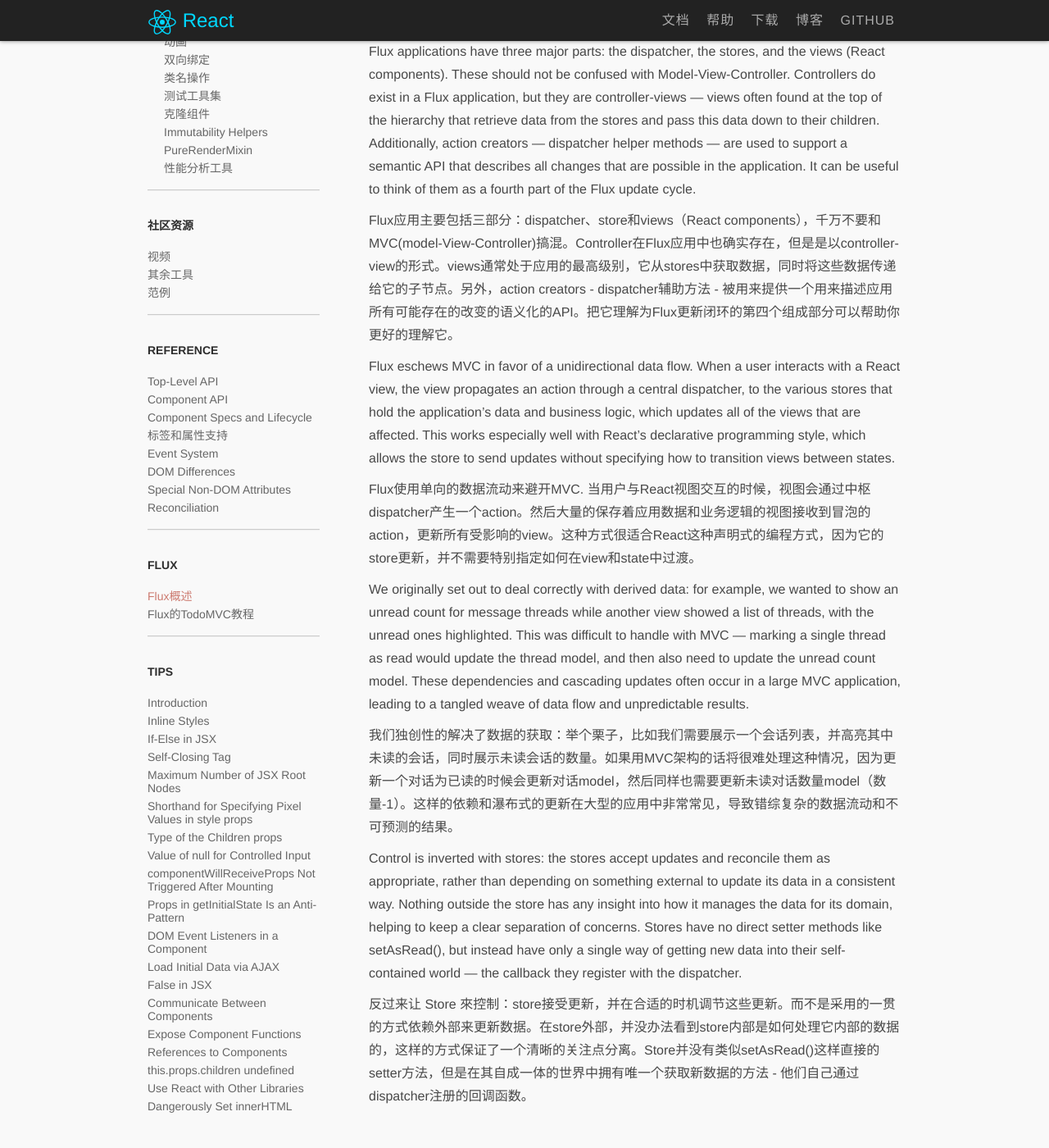
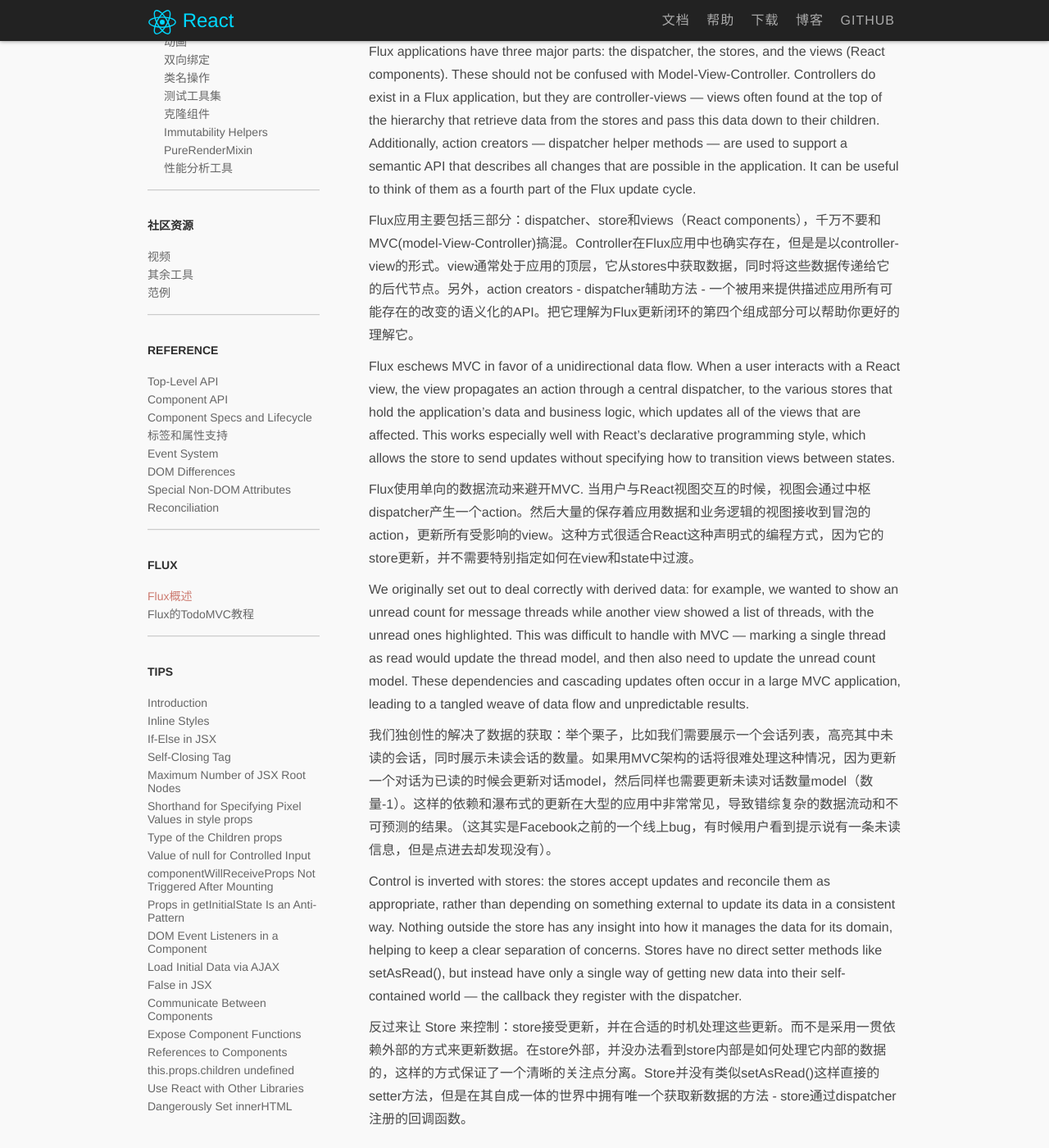
Before and after one commit to yaoshanliang/react-docs, a Jekyll site: the page built from zh/docs/flux-overview.zh-CN.md, in a window 1280 px wide and 1400 px high, scrolled down 547 px. Shown: the whole window at 82% size. Built offline with Jekyll 4.4.1, drawn with Linux system fonts in a browser that asks for light colours; Markdown is read by kramdown in place of the engine named in the settings; comment, search, counter and statistics services are not loaded; some of the changed text lies outside the part shown.

Commit message:
修改flux overview的不通顺的地方以及错别字

````diff
--- a/zh/docs/flux-overview.zh-CN.md
+++ b/zh/docs/flux-overview.zh-CN.md
@@ -13,11 +13,11 @@ This page has been moved to the Flux website. [View it there](http://facebook.gi
 
 Flux is the application architecture that Facebook uses for building client-side web applications. It complements React's composable view components by utilizing a unidirectional data flow. It's more of a pattern rather than a formal framework, and you can start using Flux immediately without a lot of new code.
 
-Flux是Facebook用来构建用户端的web应用的应用程序体系架构。它通过利用数据的单向流动为React的可复用的视图组件提供了补充。相比于形式化的框架它更像是一个架构思想，不需要很多新的代码你就可以马上使用Flux构建你的应用。
+Flux是Facebook用来构建用户端的web应用的应用程序体系架构。它通过利用数据的单向流动为React的可复用的视图组件提供了补充。相比于形式化的框架它更像是一个架构思想，不需要太多新的代码你就可以马上使用Flux构建你的应用。
 
 Flux applications have three major parts: the dispatcher, the stores, and the views (React components). These should not be confused with Model-View-Controller. Controllers do exist in a Flux application, but they are controller-views — views often found at the top of the hierarchy that retrieve data from the stores and pass this data down to their children. Additionally, action creators — dispatcher helper methods — are used to support a semantic API that describes all changes that are possible in the application. It can be useful to think of them as a fourth part of the Flux update cycle.
 
-Flux应用主要包括三部分：dispatcher、store和views（React components），千万不要和MVC(model-View-Controller)搞混。Controller在Flux应用中也确实存在，但是是以controller-view的形式。views通常处于应用的最高级别，它从stores中获取数据，同时将这些数据传递给它的子节点。另外，action creators - dispatcher辅助方法 - 被用来提供一个用来描述应用所有可能存在的改变的语义化的API。把它理解为Flux更新闭环的第四个组成部分可以帮助你更好的理解它。
+Flux应用主要包括三部分：dispatcher、store和views（React components），千万不要和MVC(model-View-Controller)搞混。Controller在Flux应用中也确实存在，但是是以controller-view的形式。view通常处于应用的顶层，它从stores中获取数据，同时将这些数据传递给它的后代节点。另外，action creators - dispatcher辅助方法 - 一个被用来提供描述应用所有可能存在的改变的语义化的API。把它理解为Flux更新闭环的第四个组成部分可以帮助你更好的理解它。
 
 
 Flux eschews MVC in favor of a unidirectional data flow. When a user interacts with a React view, the view propagates an action through a central dispatcher, to the various stores that hold the application's data and business logic, which updates all of the views that are affected. This works especially well with React's declarative programming style, which allows the store to send updates without specifying how to transition views between states.
@@ -26,16 +26,16 @@ Flux使用单向的数据流动来避开MVC. 当用户与React视图交互的时
 
 We originally set out to deal correctly with derived data: for example, we wanted to show an unread count for message threads while another view showed a list of threads, with the unread ones highlighted. This was difficult to handle with MVC — marking a single thread as read would update the thread model, and then also need to update the unread count model. These dependencies and cascading updates often occur in a large MVC application, leading to a tangled weave of data flow and unpredictable results.
 
-我们独创性的解决了数据的获取：举个栗子，比如我们需要展示一个会话列表，并高亮其中未读的会话，同时展示未读会话的数量。如果用MVC架构的话将很难处理这种情况，因为更新一个对话为已读的时候会更新对话model，然后同样也需要更新未读对话数量model（数量-1）。这样的依赖和瀑布式的更新在大型的应用中非常常见，导致错综复杂的数据流动和不可预测的结果。
+我们独创性的解决了数据的获取：举个栗子，比如我们需要展示一个会话列表，高亮其中未读的会话，同时展示未读会话的数量。如果用MVC架构的话将很难处理这种情况，因为更新一个对话为已读的时候会更新对话model，然后同样也需要更新未读对话数量model（数量-1）。这样的依赖和瀑布式的更新在大型的应用中非常常见，导致错综复杂的数据流动和不可预测的结果。（这其实是Facebook之前的一个线上bug，有时候用户看到提示说有一条未读信息，但是点进去却发现没有）。
 
 
 Control is inverted with stores: the stores accept updates and reconcile them as appropriate, rather than depending on something external to update its data in a consistent way. Nothing outside the store has any insight into how it manages the data for its domain, helping to keep a clear separation of concerns. Stores have no direct setter methods like setAsRead(), but instead have only a single way of getting new data into their self-contained world — the callback they register with the dispatcher.
 
-反过来让 Store 來控制：store接受更新，并在合适的时机调节这些更新。而不是采用的一贯的方式依赖外部来更新数据。在store外部，并没办法看到store内部是如何处理它内部的数据的，这样的方式保证了一个清晰的关注点分离。Store并没有类似setAsRead()这样直接的setter方法，但是在其自成一体的世界中拥有唯一个获取新数据的方法 - 他们自己通过dispatcher注册的回调函数。
+反过来让 Store 来控制：store接受更新，并在合适的时机处理这些更新。而不是采用一贯依赖外部的方式来更新数据。在store外部，并没办法看到store内部是如何处理它内部的数据的，这样的方式保证了一个清晰的关注点分离。Store并没有类似setAsRead()这样直接的setter方法，但是在其自成一体的世界中拥有唯一个获取新数据的方法 - store通过dispatcher注册的回调函数。
 
 ###Structure and Data Flow
 
-###结构和数据流
+###Structure and Data Flow
 
 Data in a Flux application flows in a single direction:
 
@@ -58,7 +58,7 @@ The views may cause a new action to be propagated through the system in response
 
 All data flows through the dispatcher as a central hub. Actions are provided to the dispatcher in an _action creator_ method, and most often originate from user interactions with the views. The dispatcher then invokes the callbacks that the stores have registered with it, dispatching actions to all stores. Within their registered callbacks, stores respond to whichever actions are relevant to the state they maintain. The stores then emit a _change_ event to alert the controller-views that a change to the data layer has occurred. Controller-views listen for these events and retrieve data from the stores in an event handler. The controller-views call their own `setState()` method, causing a re-rendering of themselves and all of their descendants in the component tree.
 
-所有的数据的流动都通过中枢dispatcher。Action可以通过_action creator_产生并被提供给dispatcher，但多数情况下action是通过用户与views的交互产生。dispaer接收到action并执行那些已经注册的回调，向所有stores分发action。通过注册的回调，store响应那些与他们所保存的状态有关的action。然后store会触发一个 _change_ 事件，来提醒controller-views数据已经发生了改变。Controller-views监听这些事件并重新从store中获取数据。这些controller-views调用他们自己的`setState()`方法，重新渲染自身以及组件树上的所有子代组件。
+所有的数据的流动都通过中枢dispatcher。Action可以通过_action creator_产生并被提供给dispatcher，但多数情况下action是通过用户与views的交互产生。dispaer接收到action并执行那些已经注册的回调，向所有stores分发action。通过注册的回调，store响应那些与他们所保存的状态有关的action。然后store会触发一个 _change_ 事件，来提醒controller-views数据已经发生了改变。Controller-views监听这些事件并重新从store中获取数据。这些controller-views调用他们自己的`setState()`方法，重新渲染自身以及组件树上的所有后代组件。
 
 <figure>
   <img width="650" src="http://facebook.github.io/flux/img/flux-simple-f8-diagram-explained-1300w.png" alt="unidirectional data flow in Flux">
@@ -67,7 +67,7 @@ All data flows through the dispatcher as a central hub. Actions are provided to
 
 This structure allows us to reason easily about our application in a way that is reminiscent of functional reactive programming, or more specifically data-flow programming or flow-based programming, where data flows through the application in a single direction — there are no two-way bindings. Application state is maintained only in the stores, allowing the different parts of the application to remain highly decoupled. Where dependencies do occur between stores, they are kept in a strict hierarchy, with synchronous updates managed by the dispatcher.
 
-这种的响应式编程，或者更准确的说数据流编程亦或基于数据流的编程，可以使我们很容易去推断我们的应用。因为我们的应用中数据是单项流动的，不存在双向绑定。应用的状态只保存在store中，这就允许应用中不同部分保持高度的低耦合。虽然依赖在store中确实存在，但他们之间保持着严格的等级制度，并通过dispacher来管理同步更新。
+这种的响应式编程，或者更准确的说数据流编程亦或基于数据流的编程，可以使我们很容易去推断我们的应用是如何工作的。因为我们的应用中数据是单项流动的，不存在双向绑定。应用的状态只保存在store中，这就允许应用中不同部分保持高度的低耦合。虽然依赖在store中也确实存在，但他们之间保持着严格的等级制度，并通过dispacher来管理同步更新。
 
 We found that two-way data bindings led to cascading updates, where changing one object led to another object changing, which could also trigger more updates. As applications grew, these cascading updates made it very difficult to predict what would change as the result of one user interaction. When updates can only change data within a single round, the system as a whole becomes more predictable.
 
@@ -106,25 +106,25 @@ For example, Facebook's Lookback Video Editor utilized a TimeStore that kept tra
 
 As mentioned above, a store registers itself with the dispatcher and provides it with a callback. This callback receives the action as a parameter. Within the store's registered callback, a switch statement based on the action's type is used to interpret the action and to provide the proper hooks into the store's internal methods. This allows an action to result in an update to the state of the store, via the dispatcher. After the stores are updated, they broadcast an event declaring that their state has changed, so the views may query the new state and update themselves.
 
-就像上面所说的，store在dispacher中注册，并提供相应地回调。回调会接收action并把它当成自己的一个参数。当action被触发，回调函数会使用swhich语句来解析action中得type参数，并在合适的type下提供钩子来执行内部方法。这就允许action通过dispacher来相应store中的state更新。store更新完成之后，会向应用中广播一个change事件，views可以选择响应事件来重新获取新的数据并更新。
+就像上面所说的，store在dispacher中注册，并提供相应地回调。回调会接收action并把它当成自己的一个参数。当action被触发，回调函数会使用swich语句来解析action中的type参数，并在合适的type下提供钩子来执行内部方法。这就允许action通过dispacher来响应store中的state更新。store更新完成之后，会向应用中广播一个change事件，views可以选择响应事件来重新获取新的数据并更新。
 
 ###Views and Controller-Views
 ###Views and Controller-Views
 React provides the kind of composable and freely re-renderable views we need for the view layer. Close to the top of the nested view hierarchy, a special kind of view listens for events that are broadcast by the stores that it depends on. We call this a controller-view, as it provides the glue code to get the data from the stores and to pass this data down the chain of its descendants. We might have one of these controller-views governing any significant section of the page.
 
-React提供了一种可组合式的view让我们可以自由组合展示层。在接近顶层的地方，有些view需要监听所依赖的store的广播事件。我们称之为controller-view，因为他们提供了中介代码来从store中获取数据，并向下层层传递这些数据。我们会利用这些controller-views来处理页面上某些部分。
+React提供了一种可组合式的view让我们可以自由组合展示层。在接近顶层的地方，有些view需要监听所依赖的store的广播事件。我们称之为controller-view，因为他们提供了胶水代码来从store中获取数据，并向下层层传递这些数据。我们会利用这些controller-views来处理页面上某些重要部分。
 
 When it receives the event from the store, it first requests the new data it needs via the stores' public getter methods. It then calls its own setState() or forceUpdate() methods, causing its render() method and the render() method of all its descendants to run.
 
-当它接收到store的广播事件后，它首先会通过store的公共getter方法来获取所需的数据，然后调用自身的setState() 或 forceUpdate()方法来促使自身和子代的重新渲染。
+当它接收到store的广播事件后，它首先会通过store的公共getter方法来获取所需的数据，然后调用自身的setState() 或 forceUpdate()方法来促使自身和后代的重新渲染。
 
 We often pass the entire state of the store down the chain of views in a single object, allowing different descendants to use what they need. In addition to keeping the controller-like behavior at the top of the hierarchy, and thus keeping our descendant views as functionally pure as possible, passing down the entire state of the store in a single object also has the effect of reducing the number of props we need to manage.
 
-在单一实例中，我们通常会向子代view传递全部数据，让他们自己去提取所需数据。此外我们在结构的顶部也维持着类似controller的行为，并且让后代的view保持的function特性。通过向后代传递所有的数据，也有助于减少我们需要管理的props的数量。
+在单一实例中，我们通常会向后代view传递全部数据，而让他们自己从中提取所需数据。此外我们在结构的顶部也维持着类似controller的行为，并且让后代的view保持的function特性。通过向后代传递所有的数据，也有助于减少我们需要管理的props的数量。
 
 Occasionally we may need to add additional controller-views deeper in the hierarchy to keep components simple. This might help us to better encapsulate a section of the hierarchy related to a specific data domain. Be aware, however, that controller-views deeper in the hierarchy can violate the singular flow of data by introducing a new, potentially conflicting entry point for the data flow. In making the decision of whether to add a deep controller-view, balance the gain of simpler components against the complexity of multiple data updates flowing into the hierarchy at different points. These multiple data updates can lead to odd effects, with React's render method getting invoked repeatedly by updates from different controller-views, potentially increasing the difficulty of debugging.
 
-偶尔，我们需要在系统的更深层的地方加入controller-views来保持我们的组件的简单。这有助于封装一个特定的数据域下的相关部分。需要注意的是，系统深层的controller-views可能会影响数据的单向流动，因为他们可能会引入一些新的，潜在的存在冲突的数据流动入口。在决定是否增加深层的controller-views时，我们需要多方面权衡简单的组件和复杂多样的数据更新流。这些多样的数据更新可能会导致一些古怪的副作用，伴随着不同的controller-views的render调用，潜在的增加了Debug的难度。
+偶尔，我们需要在系统的更深层的地方加入controller-views来保持我们的组件的简单。这有助于封装一个特定的数据域下的相关部分。需要注意的是，系统深层的controller-views可能会影响数据的单向流动，因为他们可能会引入一些新的，潜在的存在冲突的数据流入口。在决定是否增加深层的controller-views时，我们需要多方面权衡简单的组件和复杂多样的数据更新流这两点。这些多样的数据更新可能会导致一些古怪的副作用，伴随着不同的controller-views的render调用，潜在的增加了Debug的难度。
 
 ###Actions
 ### Actions
@@ -132,16 +132,28 @@ The dispatcher exposes a method that allows us to trigger a dispatch to the stor
 
 dispatcher提供了一个可以允许我们向store中触发分发的方法，我们称之为action。它包含了一个数据的payload。action生成被包含进一个语义化的辅助方法中，来发送action到dispatcher。比如，我们想更新todo应用中一个todo-item的文本内容。我们会在TodoActions模块中生成一个类似updateText(todoId, newText) 这样的函数，这个函数可以被视图事件处理调用执行，因此我们可以通过调用它来响应用户交互。action生成函数同样会增加一个type参数，根据type的不同，store可以做出合适的响应。在我们的例子中，这个type可以叫做TODO_UPDATE_TEXT。
 
+一个payload大概是这个样子的：
+```
+{
+  source: "SERVER_ACTION",
+  action: {
+    type: "RECEIVE_RAW_NODES",
+    addition: "some data",
+    rawNodes: rawNodes
+  }
+}
+```
+
 Actions may also come from other places, such as the server. This happens, for example, during data initialization. It may also happen when the server returns an error code or when the server has updates to provide to the application.
 
-Actions也可能来自其他地方，比如服务器端。这中情况可能会在数据初始化的时候出现。也可能是当服务器视图更新的时候返回了错误的时候出现。
+Actions也可能来自其他地方，比如服务器端。这种情况可能会在数据初始化的时候出现，也可能是当服务器视图更新的时候返回了错误的时候出现。
 
 ###What About that Dispatcher?
 ###What About that Dispatcher?
 
 As mentioned earlier, the dispatcher is also able to manage dependencies between stores. This functionality is available through the waitFor() method within the Dispatcher class. We did not need to use this method within the extremely simple TodoMVC application, but it becomes vital in a larger, more complex application.
 
-就像之前提到的那样，dispatcher也可以用来管理store之前的依赖。我们可以通过dispacher的waitFor()方法来实现。在类似TodoMVC这样简单地应用中我们可能用不到这个方法，但是在更大型，更复杂的应用的它会变得必不可少。
+就像之前提到的那样，dispatcher也可以用来管理store之间的依赖。我们可以通过dispacher的waitFor()方法来实现。在类似TodoMVC这样简单地应用中我们可能用不到这个方法，但是在更大型，更复杂的应用的它会变得不可或缺。
 
 Within the TodoStore's registered callback we could explicitly wait for any dependencies to first update before moving forward:
 
````
Also changed, not shown: other parts of zh/docs/flux-overview.zh-CN.md (+1 -1 lines).
